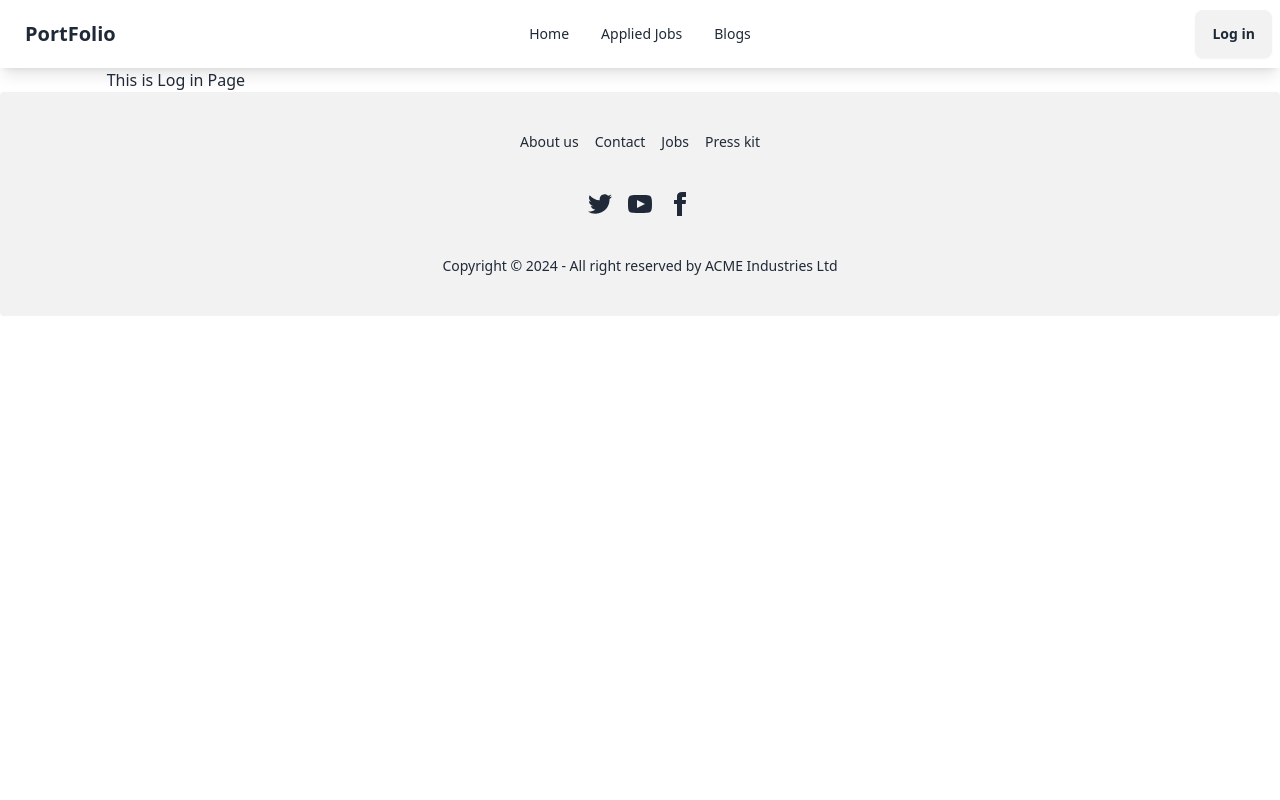
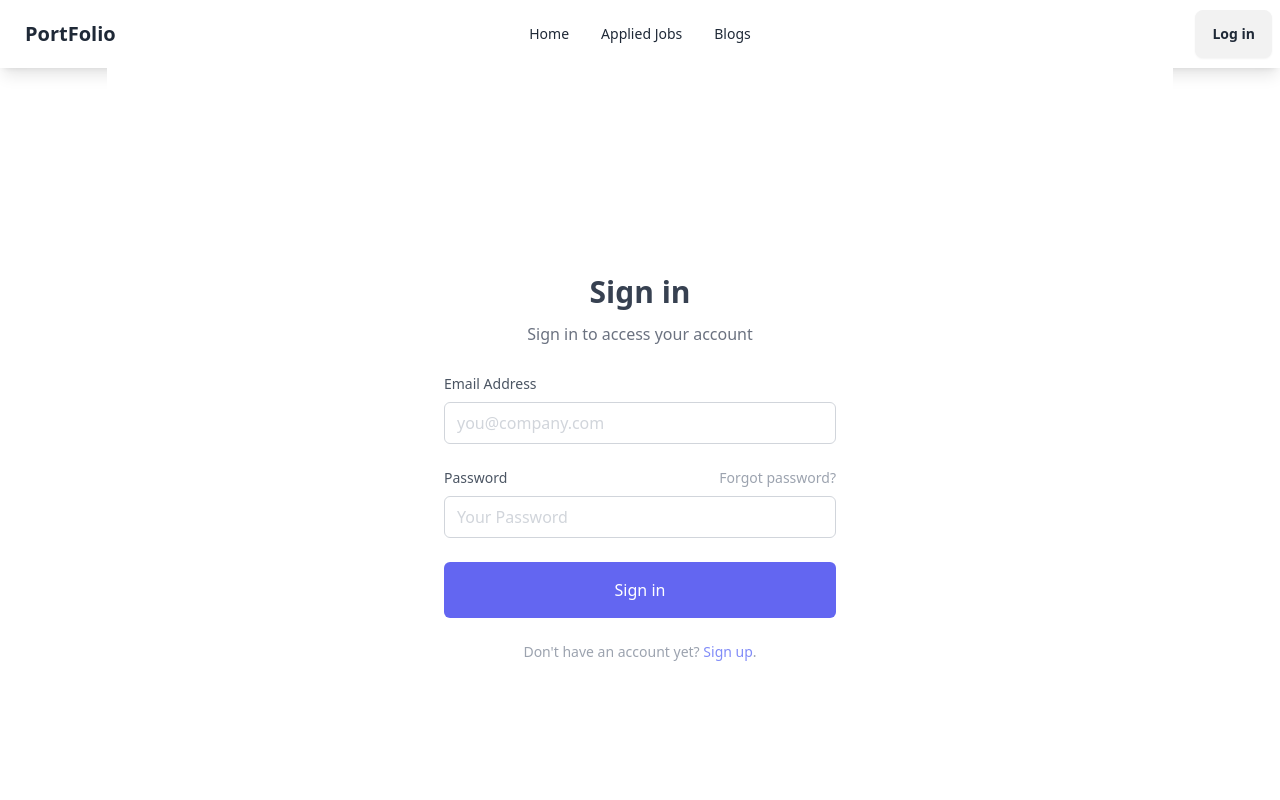
Before and after one commit to Md-Shahriar724/career-on, a React (Vite) app: page /login in a window 1280 px wide. Shown: the top 800 px of the page. Built offline with nearby package versions, Linux system fonts and the light colour scheme; no server answers.

Commit message:
Log in component added

```diff
--- a/src/Compponents/Footer/Footer.jsx
+++ b/src/Compponents/Footer/Footer.jsx
@@ -10,7 +10,7 @@
         </nav>
         <nav>
           <div className="grid grid-flow-col gap-4">
-            <a>
+            <a  href="">
               <svg
                 xmlns="http://www.w3.org/2000/svg"
                 width="24"
@@ -21,7 +21,7 @@
                 <path d="M24 4.557c-.883.392-1.832.656-2.828.775 1.017-.609 1.798-1.574 2.165-2.724-.951.564-2.005.974-3.127 1.195-.897-.957-2.178-1.555-3.594-1.555-3.179 0-5.515 2.966-4.797 6.045-4.091-.205-7.719-2.165-10.148-5.144-1.29 2.213-.669 5.108 1.523 6.574-.806-.026-1.566-.247-2.229-.616-.054 2.281 1.581 4.415 3.949 4.89-.693.188-1.452.232-2.224.084.626 1.956 2.444 3.379 4.6 3.419-2.07 1.623-4.678 2.348-7.29 2.04 2.179 1.397 4.768 2.212 7.548 2.212 9.142 0 14.307-7.721 13.995-14.646.962-.695 1.797-1.562 2.457-2.549z"></path>
               </svg>
             </a>
-            <a>
+            <a href="">
               <svg
                 xmlns="http://www.w3.org/2000/svg"
                 width="24"
@@ -32,7 +32,7 @@
                 <path d="M19.615 3.184c-3.604-.246-11.631-.245-15.23 0-3.897.266-4.356 2.62-4.385 8.816.029 6.185.484 8.549 4.385 8.816 3.6.245 11.626.246 15.23 0 3.897-.266 4.356-2.62 4.385-8.816-.029-6.185-.484-8.549-4.385-8.816zm-10.615 12.816v-8l8 3.993-8 4.007z"></path>
               </svg>
             </a>
-            <a>
+            <a href="">
               <svg
                 xmlns="http://www.w3.org/2000/svg"
                 width="24"
--- a/src/Compponents/Login/Login.jsx
+++ b/src/Compponents/Login/Login.jsx
@@ -1,11 +1,94 @@
+const Login = () => {
+  return (
+    <div>
+      <div className="flex items-center min-h-screen bg-white dark:bg-gray-900">
+        <div className="container mx-auto">
+          <div className="max-w-md mx-auto my-10">
+            <div className="text-center">
+              <h1 className="my-3 text-3xl font-semibold text-gray-700 dark:text-gray-200">
+                Sign in
+              </h1>
+              <p className="text-gray-500 dark:text-gray-400">
+                Sign in to access your account
+              </p>
+            </div>
+            <div className="m-7">
+              <form action="">
+                <div className="mb-6">
+                  <label
+                    htmlFor="email"
+                    className="block mb-2 text-sm text-gray-600 dark:text-gray-400"
+                  >
+                    Email Address
+                  </label>
+                  <input
+                    type="email"
+                    name="email"
+                    id="email"
+                    placeholder="you@company.com"
+                    className="w-full px-3 py-2 placeholder-gray-300 border border-gray-300 rounded-md focus:outline-none focus:ring focus:ring-indigo-100 focus:border-indigo-300 dark:bg-gray-700 dark:text-white dark:placeholder-gray-500 dark:border-gray-600 dark:focus:ring-gray-900 dark:focus:border-gray-500"
+                  />
+                </div>
+                <div className="mb-6">
+                  <div className="flex justify-between mb-2">
+                    <label
+                      htmlFor="password"
+                      className="text-sm text-gray-600 dark:text-gray-400"
+                    >
+                      Password
+                    </label>
+                    <a
+                      href="#!"
+                      className="text-sm text-gray-400 focus:outline-none focus:text-indigo-500 hover:text-indigo-500 dark:hover:text-indigo-300"
+                    >
+                      Forgot password?
+                    </a>
+                  </div>
+                  <input
+                    type="password"
+                    name="password"
+                    id="password"
+                    placeholder="Your Password"
+                    className="w-full px-3 py-2 placeholder-gray-300 border border-gray-300 rounded-md focus:outline-none focus:ring focus:ring-indigo-100 focus:border-indigo-300 dark:bg-gray-700 dark:text-white dark:placeholder-gray-500 dark:border-gray-600 dark:focus:ring-gray-900 dark:focus:border-gray-500"
+                  />
+                </div>
+                <div className="mb-6">
+                  <button
+                    type="button"
+                    className="w-full px-3 py-4 text-white bg-indigo-500 rounded-md focus:bg-indigo-600 focus:outline-none"
+                  >
+                    Sign in
+                  </button>
+                </div>
+                <p className="text-sm text-center text-gray-400">
+                  Don&#x27;t have an account yet?{" "}
+                  <a
+                    href="#!"
+                    className="text-indigo-400 focus:outline-none focus:underline focus:text-indigo-500 dark:focus:border-indigo-800"
+                  >
+                    Sign up
+                  </a>
+                  .
+                </p>
+              </form>
+            </div>
+          </div>
+        </div>
+      </div>
 
-
-const Login = () => {
-    return (
-        <div>
-            <h1>This is Log in Page</h1>
-        </div>
-    );
+      <div className=" w-full text-center  text-gray-400">
+        Crafted with Tailwind by{" "}
+        <a
+          className="text-blue-500"
+          target="_blank"
+          href="https://web3templates.com/components/"
+          rel="noreferrer"
+        >
+          Md Shahriar
+        </a>
+      </div>
+    </div>
+  );
 };
 
 export default Login;
```
